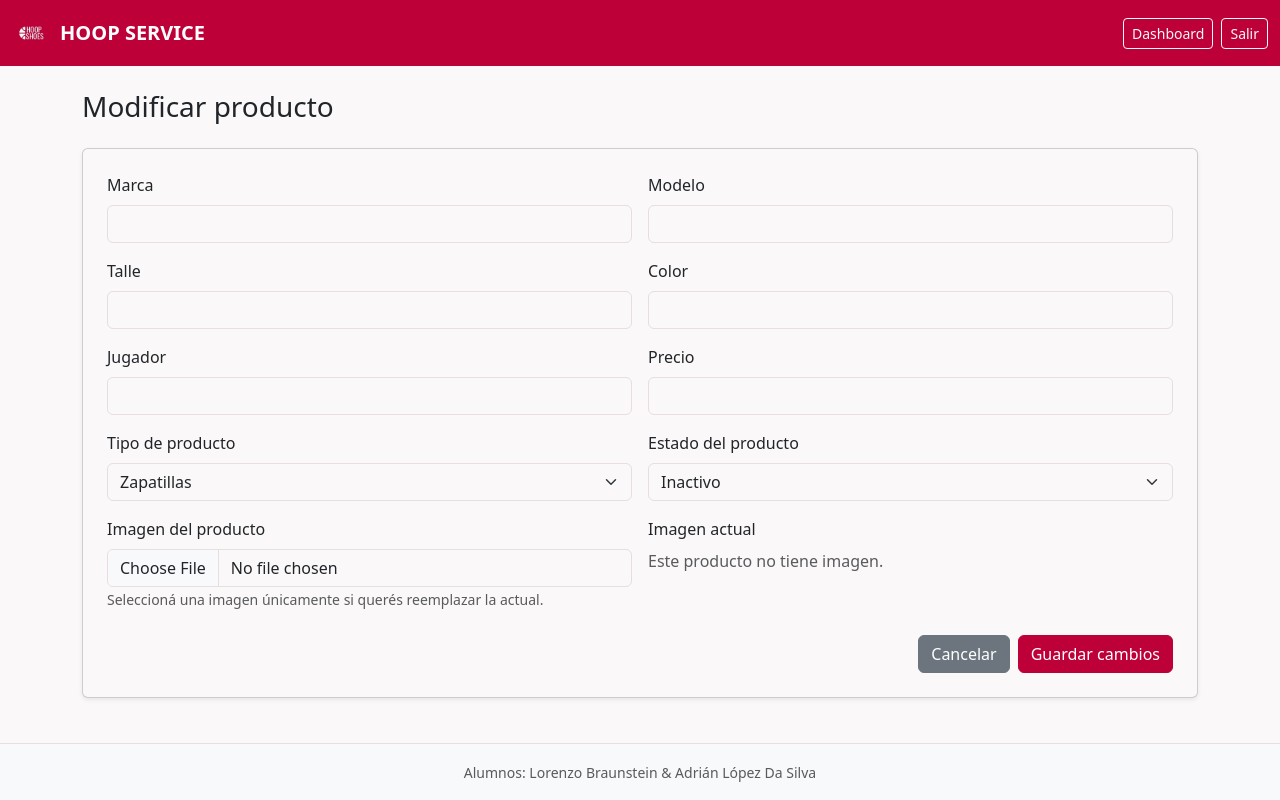
After one commit to lorenzobraunstein/Tp-HOOP-SERVICE, a Node server app: template Backend/src/Templates/modificar.ejs in a window 1280 px wide. The commit adds this page. Run offline with Node 20, Linux system fonts and the light colour scheme; the template is opened without the code that fills it, so the values that code supplies are empty; some libraries are stand-ins or nearby versions.

Commit message:
Pantalla Alta de producto. Pantalla Modificar producto.  Implementaciones en el Dashboard y conectados con el backend.

```diff
--- a/Backend/src/Productos/producto.routes.js
+++ b/Backend/src/Productos/producto.routes.js
@@ -10,6 +10,8 @@ const {
   modificarProductoPorId,
   desactivarProductoPorId,
   activarProductoPorId,
+  traerAltaProducto,
+  traerModificarProducto,
 } = require("./producto.controller");
 
 const productoRouter = express.Router();
@@ -23,6 +25,10 @@ productoRouter.post(
 );
 
 productoRouter.get("/dashboard", traerDashboard);
+
+productoRouter.get("/alta", traerAltaProducto);
+
+productoRouter.get("/:id/modificar", traerModificarProducto);
 
 productoRouter.get("/:id", traerProductoPorId);
 
--- /dev/null
+++ b/Backend/src/Public/js/modificar.js
@@ -0,0 +1,17 @@
+const formulario = document.getElementById("form-modificar-producto");
+
+formulario.addEventListener("submit", async (ev) => {
+  ev.preventDefault();
+
+  const id = formulario.dataset.id;
+  const formData = new FormData(formulario);
+
+  const peticion = await fetch(`/productos/${id}`, {
+    method: "PUT",
+    body: formData,
+  });
+
+  if (peticion.ok) {
+    window.location.href = "/productos/dashboard";
+  }
+});
--- /dev/null
+++ b/Backend/src/Templates/modificar.ejs
@@ -0,0 +1,201 @@
+
+<!doctype html>
+<html lang="es" data-bs-theme="light">
+  <head>
+    <meta charset="UTF-8" />
+    <meta name="viewport" content="width=device-width, initial-scale=1" />
+    <title>Modificar producto</title>
+    <link rel="icon" href="/public/img/logo.jpg" />
+
+    <link
+      href="https://cdn.jsdelivr.net/npm/bootstrap@5.3.3/dist/css/bootstrap.min.css"
+      rel="stylesheet"
+      integrity="sha384-QWTKZyjpPEjISv5WaRU9OFeRpok6YctnYmDr5pNlyT2bRjXh0JMhjY6hW+ALEwIH"
+      crossorigin="anonymous"
+    />
+    <link rel="stylesheet" href="/public/css/styles.css" />
+  </head>
+
+  <body data-page="modificar">
+    <%- include("nav") %>
+
+    <main class="container py-4">
+      <h1 class="h3 mb-4">Modificar producto</h1>
+
+      <form
+        id="form-modificar-producto"
+        class="card p-4 shadow-sm"
+        data-id="<%= producto.id %>"
+      >
+        <div class="row g-3">
+          <div class="col-md-6">
+            <label for="marca" class="form-label">Marca</label>
+            <input
+              type="text"
+              class="form-control"
+              id="marca"
+              name="marca"
+              value="<%= producto.marca %>"
+              minlength="2"
+              required
+            />
+          </div>
+
+          <div class="col-md-6">
+            <label for="modelo" class="form-label">Modelo</label>
+            <input
+              type="text"
+              class="form-control"
+              id="modelo"
+              name="modelo"
+              value="<%= producto.modelo %>"
+              minlength="2"
+              required
+            />
+          </div>
+
+          <div class="col-md-6">
+            <label for="talle" class="form-label">Talle</label>
+            <input
+              type="text"
+              class="form-control"
+              id="talle"
+              name="talle"
+              value="<%= producto.talle %>"
+              required
+            />
+          </div>
+
+          <div class="col-md-6">
+            <label for="color" class="form-label">Color</label>
+            <input
+              type="text"
+              class="form-control"
+              id="color"
+              name="color"
+              value="<%= producto.color %>"
+              minlength="2"
+              required
+            />
+          </div>
+
+          <div class="col-md-6">
+            <label for="jugador" class="form-label">Jugador</label>
+            <input
+              type="text"
+              class="form-control"
+              id="jugador"
+              name="jugador"
+              value="<%= producto.jugador %>"
+              minlength="2"
+              required
+            />
+          </div>
+
+          <div class="col-md-6">
+            <label for="precio" class="form-label">Precio</label>
+            <input
+              type="number"
+              class="form-control"
+              id="precio"
+              name="precio"
+              value="<%= producto.precio %>"
+              min="0.01"
+              step="0.01"
+              required
+            />
+          </div>
+
+          <div class="col-md-6">
+            <label for="tipo" class="form-label">Tipo de producto</label>
+            <select class="form-select" id="tipo" name="tipo" required>
+              <option
+                value="zapatillas"
+                <%= producto.tipo === "zapatillas" ? "selected" : "" %>
+              >
+                Zapatillas
+              </option>
+              <option
+                value="camisetas"
+                <%= producto.tipo === "camisetas" ? "selected" : "" %>
+              >
+                Camisetas
+              </option>
+            </select>
+          </div>
+
+          <div class="col-md-6">
+            <label for="activo" class="form-label">Estado del producto</label>
+            <select class="form-select" id="activo" name="activo" required>
+              <option
+                value="true"
+                <%= producto.activo ? "selected" : "" %>
+              >
+                Activo
+              </option>
+              <option
+                value="false"
+                <%= !producto.activo ? "selected" : "" %>
+              >
+                Inactivo
+              </option>
+            </select>
+          </div>
+
+          <div class="col-md-6">
+            <label for="imagen" class="form-label">Imagen del producto</label>
+            <input
+              type="file"
+              class="form-control"
+              id="imagen"
+              name="imagen"
+              accept="image/*"
+            />
+            <small class="form-text text-body-secondary">
+              Seleccioná una imagen únicamente si querés reemplazar la actual.
+            </small>
+          </div>
+
+          <div class="col-md-6">
+            <label class="form-label">Imagen actual</label>
+            <% if (producto.imagen) { %>
+              <div>
+                <img
+                  src="<%= producto.imagen %>"
+                  alt="Imagen actual del producto"
+                  class="img-thumbnail"
+                  style="max-width: 180px; max-height: 180px; object-fit: contain;"
+                />
+              </div>
+            <% } else { %>
+              <p class="text-body-secondary">Este producto no tiene imagen.</p>
+            <% } %>
+          </div>
+        </div>
+
+        <div class="d-flex justify-content-end gap-2 mt-4">
+          <a href="/productos/dashboard" class="btn btn-secondary">
+            Cancelar
+          </a>
+
+          <button type="submit" class="btn btn-primary">
+            Guardar cambios
+          </button>
+        </div>
+      </form>
+    </main>
+
+    <footer class="bg-body-tertiary text-center py-3 border-top">
+      <small class="text-body-secondary">
+        Alumnos: Lorenzo Braunstein &amp; Adrián López Da Silva
+      </small>
+    </footer>
+
+    <script
+      src="https://cdn.jsdelivr.net/npm/bootstrap@5.3.3/dist/js/bootstrap.bundle.min.js"
+      integrity="sha384-YvpcrYf0tY3lHB60NNkmXc5s9fDVZLESaAA55NDzOxhy9GkcIdslK1eN7N6jIeHz"
+      crossorigin="anonymous"
+    ></script>
+    <script src="/public/js/modificar.js"></script>
+  </body>
+</html>
--- a/Backend/src/public/css/styles.css
+++ b/Backend/src/public/css/styles.css
@@ -1,13 +1,14 @@
 /* ---- Paleta HOOP (sale del logo: #bd0038) ---- */
 :root {
   --bs-primary: #bd0038;
-  --bs-primary-rgb: 189, 0, 56;     /* esto hace que bg-primary del navbar sea carmín */
+  --bs-primary-rgb:
+    189, 0, 56; /* esto hace que bg-primary del navbar sea carmín */
   --bs-link-color: #bd0038;
   --bs-link-hover-color: #94002c;
 }
 
 [data-bs-theme="light"] {
-  --bs-body-bg: #fbf8f9;            /* blanco tibio en vez del gris azulado */
+  --bs-body-bg: #fbf8f9; /* blanco tibio en vez del gris azulado */
   --bs-border-color: #e8dde0;
 }
 
@@ -70,9 +71,18 @@ main {
     "paginacion";
 }
 
-.productos__saludo     { grid-area: saludo; }
-.productos__categorias { grid-area: categorias; display: flex; gap: 0.5rem; }
-.productos__paginacion { grid-area: paginacion; justify-self: center; }
+.productos__saludo {
+  grid-area: saludo;
+}
+.productos__categorias {
+  grid-area: categorias;
+  display: flex;
+  gap: 0.5rem;
+}
+.productos__paginacion {
+  grid-area: paginacion;
+  justify-self: center;
+}
 
 .productos__lista {
   grid-area: lista;
@@ -83,12 +93,14 @@ main {
 
 /* celulares 1 columna */
 @media (max-width: 480px) {
-  .productos__lista { grid-template-columns: 1fr; }
+  .productos__lista {
+    grid-template-columns: 1fr;
+  }
 }
 .producto-card {
   display: grid;
   grid-template-rows: auto 1fr auto auto;
-  gap: .5rem;
+  gap: 0.5rem;
   padding: 1rem;
   border: 1px solid var(--bs-border-color);
   border-radius: 0.75rem;
@@ -97,12 +109,14 @@ main {
 
 .producto-card__img {
   width: 100%;
-  aspect-ratio: 1 / 1;   /* siempre cuadrada, no importa el tamano original */
-  object-fit: cover;     /* recorta sin deformar */
+  aspect-ratio: 1 / 1; /* siempre cuadrada, no importa el tamano original */
+  object-fit: cover; /* recorta sin deformar */
   border-radius: 0.5rem;
 }
 
-.producto-card__info { align-content: start; }
+.producto-card__info {
+  align-content: start;
+}
 
 .carrito {
   display: grid;
@@ -114,7 +128,9 @@ main {
     "items  resumen";
 }
 
-.carrito__titulo { grid-area: titulo; }
+.carrito__titulo {
+  grid-area: titulo;
+}
 
 .carrito__items {
   grid-area: items;
@@ -144,11 +160,28 @@ main {
   border-radius: 0.75rem;
 }
 
-.carrito-item__img       { grid-area: img; width: 80px; aspect-ratio: 1/1; object-fit: cover; }
-.carrito-item__nombre    { grid-area: nombre; }
-.carrito-item__cantidad  { grid-area: cantidad; display: flex; align-items: center; gap: 0.5rem; }
-.carrito-item__subtotal  { grid-area: subtotal; font-weight: 600; }
-.carrito-item__quitar    { grid-area: quitar; }
+.carrito-item__img {
+  grid-area: img;
+  width: 80px;
+  aspect-ratio: 1/1;
+  object-fit: cover;
+}
+.carrito-item__nombre {
+  grid-area: nombre;
+}
+.carrito-item__cantidad {
+  grid-area: cantidad;
+  display: flex;
+  align-items: center;
+  gap: 0.5rem;
+}
+.carrito-item__subtotal {
+  grid-area: subtotal;
+  font-weight: 600;
+}
+.carrito-item__quitar {
+  grid-area: quitar;
+}
 
 /* En mobile el resumen baja y el item se reacomoda en 2 filas */
 @media (max-width: 768px) {
@@ -190,10 +223,25 @@ main {
     "total";
 }
 
-.ticket__encabezado { grid-area: encabezado; text-align: center; }
-.ticket__datos      { grid-area: datos; display: grid; gap: 0.25rem; }
-.ticket__detalle    { grid-area: detalle; display: grid; gap: 0.5rem; }
-.ticket__total      { grid-area: total; font-weight: 700; text-align: right; }
+.ticket__encabezado {
+  grid-area: encabezado;
+  text-align: center;
+}
+.ticket__datos {
+  grid-area: datos;
+  display: grid;
+  gap: 0.25rem;
+}
+.ticket__detalle {
+  grid-area: detalle;
+  display: grid;
+  gap: 0.5rem;
+}
+.ticket__total {
+  grid-area: total;
+  font-weight: 700;
+  text-align: right;
+}
 
 /* Cada linea del ticket: cantidad | producto | precio */
 .ticket__linea {
```
Also changed, not shown: Backend/src/Productos/producto.controller.js (+20 -0 lines), Backend/src/Public/js/alta.js (added, +16 -0 lines), Backend/src/Templates/alta.ejs (added, +152 -0 lines), Backend/src/Templates/dashboard.ejs (+6 -5 lines), Backend/src/Public/img/1794790453313-producto.webp (added).
